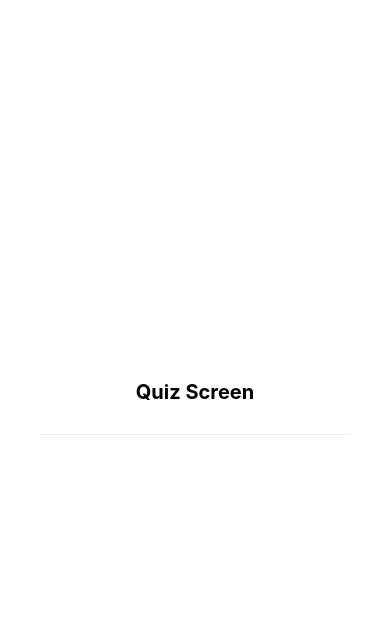
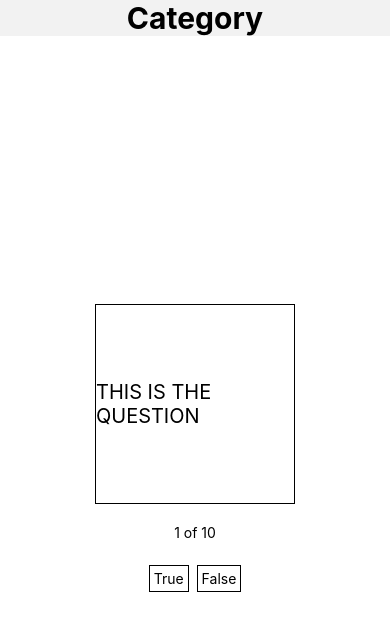
Before and after one commit to Karniej/G2iTrivia, a React Native app: screen /Quiz in a window 390 px wide. Shown: the top 630 px of the page. Built offline with nearby package versions, Linux system fonts and the light colour scheme; what expo-linking would draw is missing.

Commit message:
Added UI for QuizScreen, QuestionCard & ResultsScreen

```diff
--- /dev/null
+++ b/components/QuestionCard.tsx
@@ -0,0 +1,29 @@
+import React from 'react'
+import { StyleSheet } from 'react-native'
+import { Text, View } from './Themed'
+
+type QuestionCardProps = {
+  question: string
+}
+
+export const QuestionCard = ({ question }: QuestionCardProps) => {
+  return (
+    <View style={styles.container}>
+      <Text style={styles.question}>{question}</Text>
+    </View>
+  )
+}
+
+const styles = StyleSheet.create({
+  container: {
+    width: 200,
+    height: 200,
+    alignItems: 'center',
+    justifyContent: 'center',
+    borderWidth: 1,
+    margin: 20,
+  },
+  question: {
+    fontSize: 20,
+  },
+})
--- /dev/null
+++ b/components/Title.tsx
@@ -0,0 +1,17 @@
+import React from 'react'
+import { StyleSheet } from 'react-native'
+import { Text } from './Themed'
+
+type TitleProps = {
+  title: string
+}
+
+export const Title = ({ title }: TitleProps) => <Text style={styles.title}>{title}</Text>
+
+const styles = StyleSheet.create({
+  title: {
+    fontSize: 30,
+    fontWeight: 'bold',
+    textAlign: 'center',
+  },
+})
--- a/screens/HomeScreen.tsx
+++ b/screens/HomeScreen.tsx
@@ -2,13 +2,14 @@ import { Button, StyleSheet } from 'react-native'
 import { SafeAreaView } from 'react-native-safe-area-context'
 
 import { Text, View } from '../components/Themed'
+import { Title } from '../components/Title'
 import { RootStackScreenProps } from '../types'
 
 export default function HomeScreen({ navigation }: RootStackScreenProps<'Home'>) {
   const navigateToQuiz = () => navigation.navigate('Quiz')
   return (
     <SafeAreaView style={styles.container}>
-      <Text style={styles.title}>Welcome to the Trivia Challenge</Text>
+      <Title title='Welcome to the Trivia Challenge' />
       <Text style={styles.subtitle}>You will be presented with 10 True or False questions</Text>
       <Text style={styles.subtitle}>Can you score 100%?</Text>
       <Button color='black' title='BEGIN' onPress={navigateToQuiz} />
@@ -24,11 +25,7 @@ const styles = StyleSheet.create({
     paddingHorizontal: 50,
     paddingVertical: 5,
   },
-  title: {
-    fontSize: 30,
-    fontWeight: 'bold',
-    textAlign: 'center',
-  },
+
   subtitle: {
     fontSize: 25,
     paddingHorizontal: 25,
--- a/screens/QuizScreen.tsx
+++ b/screens/QuizScreen.tsx
@@ -1,30 +1,52 @@
-import { StyleSheet } from 'react-native'
+import { Pressable, StyleSheet } from 'react-native'
+import { SafeAreaView } from 'react-native-safe-area-context'
+import { QuestionCard } from '../components/QuestionCard'
 
 import { Text, View } from '../components/Themed'
+import { Title } from '../components/Title'
 import { RootStackScreenProps } from '../types'
 
 export default function QuizScreen({ navigation }: RootStackScreenProps<'Quiz'>) {
+  const answerQuestion = () => {}
+  const handleOnPress = (answer: boolean) => {
+    // answerQuestion(answer)
+    navigation.navigate('Results')
+  }
   return (
-    <View style={styles.container}>
-      <Text style={styles.title}>Quiz Screen</Text>
-      <View style={styles.separator} lightColor='#eee' darkColor='rgba(255,255,255,0.1)' />
-    </View>
+    <SafeAreaView style={styles.wrapper}>
+      <Title title='Category' />
+      <View style={styles.container}>
+        <QuestionCard question='THIS IS THE QUESTION' />
+        <Text>1 of 10</Text>
+        <View style={styles.buttonsContainer}>
+          <Pressable style={styles.button} onPress={() => handleOnPress(true)}>
+            <Text>True</Text>
+          </Pressable>
+          <Pressable style={styles.button} onPress={() => handleOnPress(false)}>
+            <Text>False</Text>
+          </Pressable>
+        </View>
+      </View>
+    </SafeAreaView>
   )
 }
 
 const styles = StyleSheet.create({
+  wrapper: {
+    flex: 1,
+  },
   container: {
     flex: 1,
     alignItems: 'center',
     justifyContent: 'center',
   },
-  title: {
-    fontSize: 20,
-    fontWeight: 'bold',
+  buttonsContainer: {
+    paddingTop: 20,
+    flexDirection: 'row',
   },
-  separator: {
-    marginVertical: 30,
-    height: 1,
-    width: '80%',
+  button: {
+    padding: 4,
+    margin: 4,
+    borderWidth: 1,
   },
 })
--- a/screens/ResultsScreen.tsx
+++ b/screens/ResultsScreen.tsx
@@ -1,36 +1,49 @@
-import { StyleSheet, TouchableOpacity } from 'react-native'
+import { FlatList, Pressable, StyleSheet, TouchableOpacity } from 'react-native'
+import { SafeAreaView } from 'react-native-safe-area-context'
+import { QuestionCard } from '../components/QuestionCard'
 
 import { Text, View } from '../components/Themed'
+import { Title } from '../components/Title'
 import { RootStackScreenProps } from '../types'
 
 export default function ResultsScreen({ navigation }: RootStackScreenProps<'Results'>) {
+  const data = [{ answer: '-', question: 'Does it have a tail?' }]
+  const renderItem = ({ item }) => (
+    <View style={styles.questionContainer}>
+      <Text style={styles.question}>{item.answer}</Text>
+      <Text style={styles.question}>{item.question}</Text>
+    </View>
+  )
+
+  const handleNavigateHome = () => navigation.navigate('Home')
   return (
-    <View style={styles.container}>
-      <Text style={styles.title}>Results Screen</Text>
-      <TouchableOpacity onPress={() => navigation.navigate('Home')} style={styles.link}>
-        <Text style={styles.linkText}>Go to home screen!</Text>
-      </TouchableOpacity>
-    </View>
+    <SafeAreaView style={styles.wrapper}>
+      <Title title='You scored 3/10' />
+      <FlatList data={data} renderItem={renderItem} contentContainerStyle={styles.container} />
+      <Pressable onPress={handleNavigateHome}>
+        <Text>PLAY AGAIN?</Text>
+      </Pressable>
+    </SafeAreaView>
   )
 }
 
 const styles = StyleSheet.create({
+  wrapper: {
+    flex: 1,
+    alignItems: 'center',
+  },
   container: {
     flex: 1,
     alignItems: 'center',
     justifyContent: 'center',
-    padding: 20,
   },
-  title: {
+  questionContainer: {
+    alignSelf: 'flex-start',
+    paddingTop: 20,
+    flexDirection: 'row',
+  },
+  question: {
     fontSize: 20,
-    fontWeight: 'bold',
-  },
-  link: {
-    marginTop: 15,
-    paddingVertical: 15,
-  },
-  linkText: {
-    fontSize: 14,
-    color: '#2e78b7',
+    color: 'grey',
   },
 })
```
Also changed, not shown: constants/constants.ts (renamed from constants/constsnts.ts).
